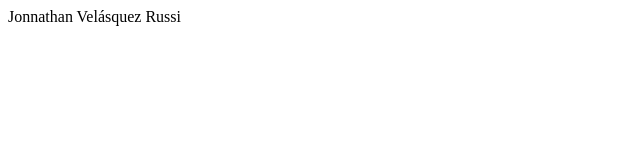
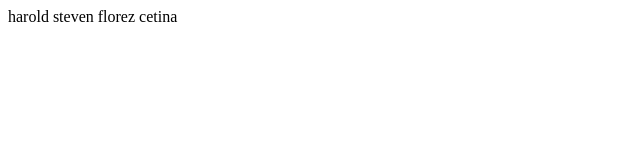
Before and after one commit to Jvrussitwo/ejemplo1html, a plain HTML site: page index.html in a window 1280 px wide. Shown: the full height of the page, 0-640 px from the left. Drawn offline with Linux system fonts and the light colour scheme.

Commit message:
Update index.html

```diff
--- a/index.html
+++ b/index.html
@@ -4,6 +4,6 @@
 
    </head>
   <body>
-    <p>Jonnathan Velásquez Russi </p>
+    <p>harold steven florez cetina </p>
   </body>
 </html>
```
